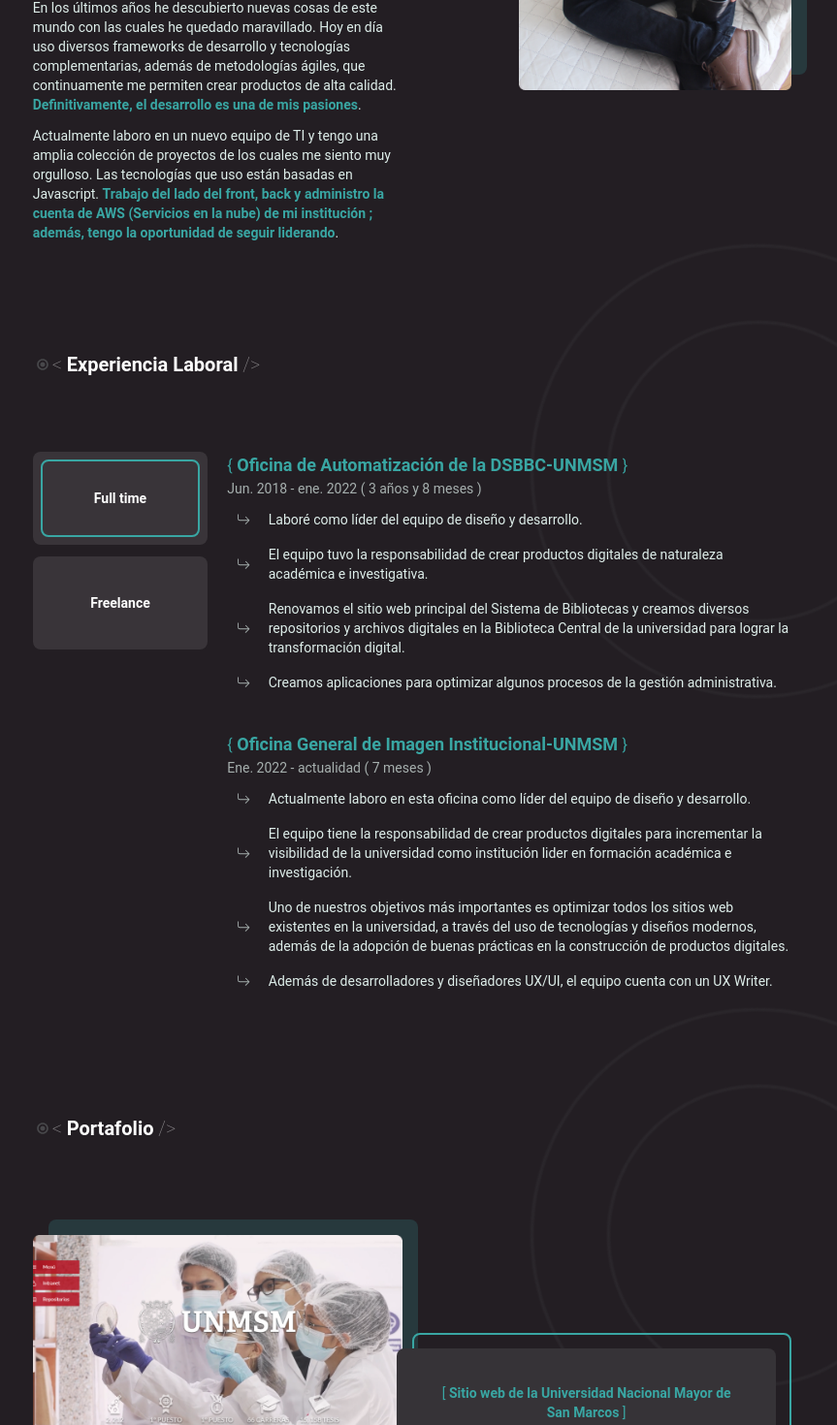
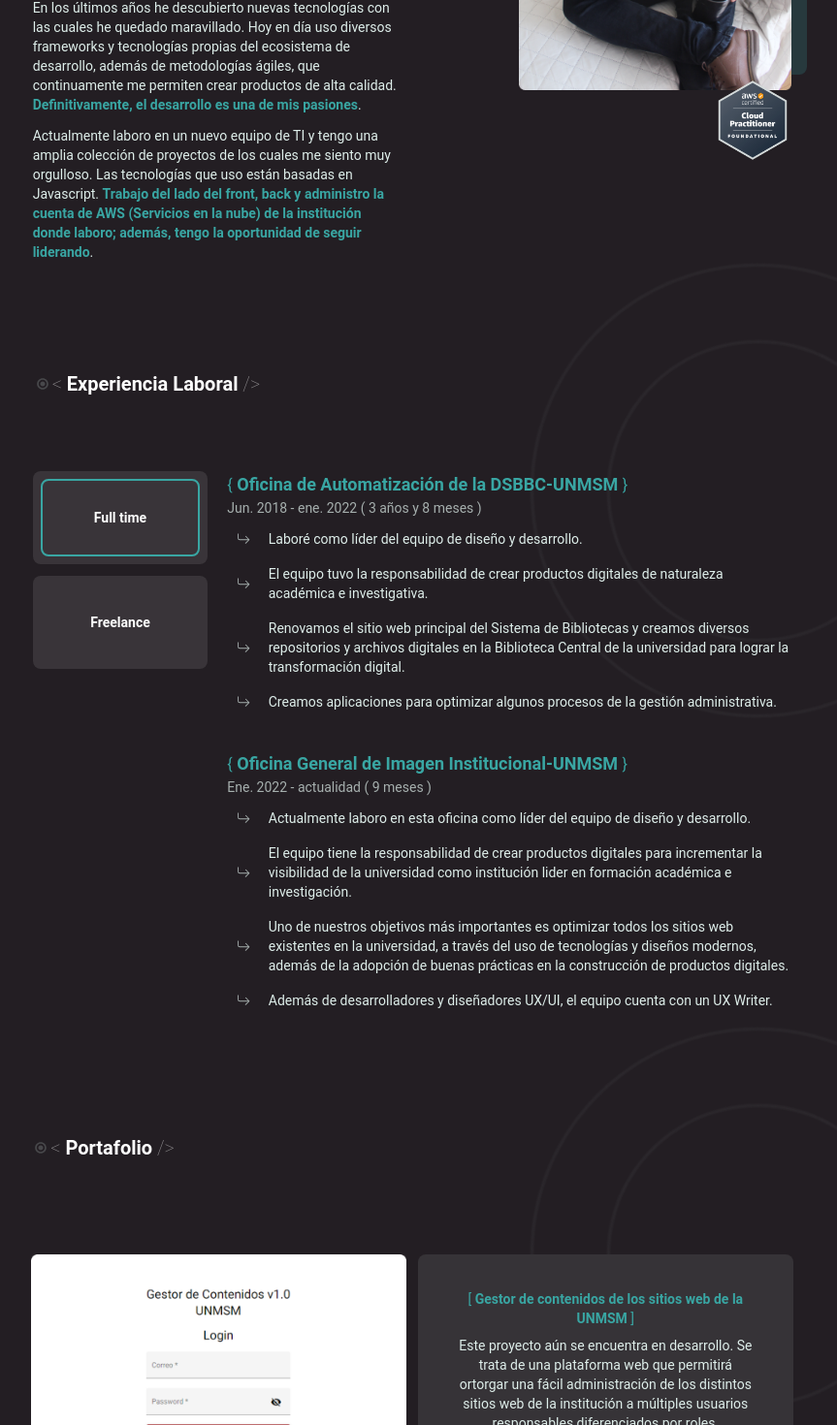
Before and after one commit to luiscavibot/luis-castillo-villafuerte, a Next.js app: page / in a window 1280 px wide. Shown: the part 1330-2800 px from the top of the page at 97% size, without its empty margins (215-1078 px from the left). Built offline with nearby package versions, Linux system fonts and the light colour scheme.

Commit message:
actualizacion

```diff
--- a/components/AcercaDeMi.tsx
+++ b/components/AcercaDeMi.tsx
@@ -25,11 +25,11 @@ export const AcercaDeMi = () => {
 				digital.
 			</p>
 			<p className="mb-3">
-				En los últimos años he descubierto nuevas cosas de este mundo
-				con las cuales he quedado maravillado. Hoy en día uso diversos
-				frameworks de desarrollo y tecnologías complementarias, además
-				de metodologías ágiles, que continuamente me permiten crear
-				productos de alta calidad.{' '}
+				En los últimos años he descubierto nuevas tecnologías con las
+				cuales he quedado maravillado. Hoy en día uso diversos
+				frameworks y tecnologías propias del ecosistema de desarrollo,
+				además de metodologías ágiles, que continuamente me permiten
+				crear productos de alta calidad.{' '}
 				<span className="text-verde font-semibold">
 					Definitivamente, el desarrollo es una de mis pasiones
 				</span>
@@ -41,8 +41,8 @@ export const AcercaDeMi = () => {
 				Las tecnologías que uso están basadas en Javascript.{' '}
 				<span className="text-verde font-semibold">
 					Trabajo del lado del front, back y administro la cuenta de
-					AWS &#40;Servicios en la nube&#41; de mi institución ;
-					además, tengo la oportunidad de seguir liderando
+					AWS &#40;Servicios en la nube&#41; de la institución donde
+					laboro; además, tengo la oportunidad de seguir liderando
 				</span>
 				.
 			</p>
--- a/components/CardProyecto.tsx
+++ b/components/CardProyecto.tsx
@@ -12,7 +12,7 @@ const CardProyecto: FC<Props> = ({ src, link, title }) => {
 			onClick={() => {
 				window.open(`${link}`, '_blank');
 			}}
-			className="hover:scale-105 transition-transform cursor-pointer before:z-0 before:hover:z-0 before:block before:absolute before:rounded-lg before:inset-0 before:translate-x-4 before:-translate-y-4 before:bg-verde/20 before:border-3 relative inline-block">
+			className="hover:scale-105 transition-transform cursor-pointer">
 			<Image
 				src={src}
 				className="grayscale-0"
--- a/components/ExperienciaLaboral.tsx
+++ b/components/ExperienciaLaboral.tsx
@@ -64,7 +64,7 @@ const ExperienciaLaboral = () => {
 						<span className="font-normal text-base">&#125;</span>
 					</h1>
 					<p className="text-claro/70 mb-3">
-						Ene. 2022 - actualidad &#40; 7 meses &#41;
+						Ene. 2022 - actualidad &#40; 9 meses &#41;
 					</p>
 					<div>
 						<ListItem text="Actualmente laboro en esta oficina como líder del equipo de diseño y desarrollo." />
--- a/components/PortfolioContent.tsx
+++ b/components/PortfolioContent.tsx
@@ -3,22 +3,71 @@ import Proyect from './Proyect';
 import proyectoPosgrado from '../public/img/proyecto-posgrado.png';
 import proyectoUnmsm from '../public/img/proyecto-unmsm.png';
 import proyectoAc19p from '../public/img/proyecto-ac19p.png';
+import proyectoCmUnmsm from '../public/img/proyecto-cm-unmsm.png';
+
 const PortfolioContent = () => {
 	const proyectsData = [
 		{
-			id: '1',
-			tools: ['Node', 'MySQL', 'Sass', 'AWS', 'Serverless'],
-			content: `Este proyecto tuvo como objetivo visibilizar el
-			liderazgo académico e investigativo de la Universidad Nacional
-			Mayor de San Marcos y estableció las bases para la estandarización
-			 y optimización de sus sitios web secundarios. `,
-			title: 'Sitio web de la Universidad Nacional Mayor de San Marcos',
-			image: proyectoUnmsm,
-			link: 'https://unmsm.edu.pe/',
+			id: '0',
+			tools: [
+				{
+					area: 'Frontend',
+					tecnologies: ['Angular', 'Angular material', 'TailwindCSS'],
+				},
+				{
+					area: 'Backend',
+					tecnologies: ['NestJS', 'TypeORM', 'MySQL', 'JWT'],
+				},
+				{
+					area: 'Deployment',
+					tecnologies: [
+						'Amazon ECS',
+						'Amazon Fargate',
+						'Amazon ECR',
+						'Amazon CodePipeline',
+						'Amazon CodeBuild',
+						'Amazon S3',
+						'Amazon CodeCommit',
+						'Amazon RDS',
+					],
+				},
+			],
+			content: `Este proyecto aún se encuentra en desarrollo. Se trata de
+			 una plataforma web que permitirá ortorgar una fácil administración de los
+			 distintos sitios web de la institución a múltiples usuarios responsables diferenciados
+			  por roles.`,
+			title: 'Gestor de contenidos de los sitios web de la UNMSM',
+			image: proyectoCmUnmsm,
+			link: 'http://cm.unmsm.click',
 		},
 		{
-			id: '2',
-			tools: ['Node', 'ReactJS', 'Sass', 'MySQL', 'AWS'],
+			id: '1',
+			tools: [
+				{
+					area: 'Frontend',
+					tecnologies: [
+						'React',
+						'Sass',
+						'Formik',
+						'Semantic UI',
+						'Scroll Infinite',
+					],
+				},
+				{
+					area: 'Backend',
+					tecnologies: ['NodeJS', 'Express', 'MySQL'],
+				},
+				{
+					area: 'Deployment',
+					tecnologies: [
+						'Nginx',
+						'Amazon EC2',
+						'Amazon S3',
+						'Amazon RDS',
+						'Amazon CloudFront',
+					],
+				},
+			],
 			content: `El Archivo Covid-19 Perú es un repositorio digital nacional que materializa un
 			arduo trabajo de investigación sobre el efecto social de la pandemia del COVID-19 en el Perú.
 			Recopila un interesante acervo de materiales auditivos, visuales y textuales.`,
@@ -27,14 +76,61 @@ const PortfolioContent = () => {
 			link: 'https://ac19p.unmsm.edu.pe/',
 		},
 		{
-			id: '3',
-			tools: ['Node', 'NextJS', 'Tailwind CSS', 'MySQL', 'AWS'],
+			id: '2',
+			tools: [
+				{
+					area: 'Frontend',
+					tecnologies: ['NextJS', 'TailwindCSS'],
+				},
+				{
+					area: 'Backend',
+					tecnologies: ['NodeJS', 'Express', 'MySQL'],
+				},
+				{
+					area: 'Deployment',
+					tecnologies: [
+						'Nginx',
+						'Amazon EC2',
+						'Amazon S3',
+						'Amazon RDS',
+					],
+				},
+			],
 			content: `En este proyecto, la Universidad Nacional Mayor de San Marcos
 			muestra su oferta académica de Posgrado, a través de una plataforma
 			 interactiva que reúne los múltiples programas que dispone para su comunidad.`,
 			title: 'Estudios de Posgrado de la UNMSM (Próximo a publicar)',
 			image: proyectoPosgrado,
 			link: 'https://estudios-posgrado-prototype.vercel.app/maestrias',
+		},
+		{
+			id: '3',
+			tools: [
+				{
+					area: 'Frontend',
+					tecnologies: ['NodeJS', 'Sass', 'Bootstrap'],
+				},
+				{
+					area: 'Backend',
+					tecnologies: ['NodeJS', 'Express', 'MySQL'],
+				},
+				{
+					area: 'Deployment',
+					tecnologies: [
+						'Nginx',
+						'Amazon EC2',
+						'Amazon S3',
+						'Amazon RDS',
+					],
+				},
+			],
+			content: `Este proyecto tuvo como objetivo visibilizar el
+			liderazgo académico e investigativo de la Universidad Nacional
+			Mayor de San Marcos y estableció las bases para la estandarización
+			 y optimización de sus sitios web secundarios.`,
+			title: 'Sitio web de la Universidad Nacional Mayor de San Marcos',
+			image: proyectoUnmsm,
+			link: 'https://unmsm.edu.pe/',
 		},
 	];
 	return (
--- a/components/PresentacionPrincipal.tsx
+++ b/components/PresentacionPrincipal.tsx
@@ -14,9 +14,12 @@ export default function PresentacionPrincipal() {
 				</span>
 			</h1>
 			<h2 className="text-lg mt-2">
-				y soy un <span className="text-2xl">Full stack developer </span>{' '}
+				y soy un{' '}
+				<span className="text-2xl">
+					Full stack developer - Semi senior{' '}
+				</span>{' '}
 				con experiencia en el manejo de
-				<span className="text-2xl"> Cloud Services</span> &#40;+4
+				<span className="text-2xl"> servicios de AWS </span> &#40;+4
 				años&#41;.
 			</h2>
 			<p className="text-verde mt-14 font-semibold">
--- a/components/Proyect.tsx
+++ b/components/Proyect.tsx
@@ -1,6 +1,5 @@
 import React, { FC, useId } from 'react';
 import CardProyecto from '../components/CardProyecto';
-import { AiOutlineTool } from 'react-icons/ai';
 import { StaticImageData } from 'next/future/image';
 
 interface Props {
@@ -8,11 +7,16 @@ interface Props {
 }
 interface Information {
 	id: string;
-	tools: string[];
+	tools: Tools[];
 	content: string;
 	title: string;
 	image: StaticImageData;
 	link: string;
+}
+
+interface Tools {
+	area: string;
+	tecnologies: string[];
 }
 
 const Proyect: FC<Props> = ({ data }) => {
@@ -21,21 +25,13 @@ const Proyect: FC<Props> = ({ data }) => {
 		<>
 			<div className="col-start-3 col-span-4">
 				<CardProyecto src={image} link={link} title={title} />
-				<ul className="absolute flex items-center gap-2 text-sm">
-					<li>
-						<AiOutlineTool size="1rem" color="#DEEEEA" />
-					</li>
-					{tools.map((tool) => (
-						<li key={data.id + data.title}>{tool}</li>
-					))}
-				</ul>
 			</div>
-			<div className="col-start-3 col-span-8 flex justify-end relative before:w-1/2 before:h-full before:block before:-top-32 text-sm before:z-0 before:absolute  before:rounded-lg before:border-2 before:border-verde">
+			<div className="col-span-4 flex text-sm">
 				<div
 					onClick={() => {
 						window.open(`${link}`, '_blank');
 					}}
-					className="cursor-pointer w-1/2 bg-gris hover:scale-105 transition-transform origin-top-right p-9 text-center relative right-4 -top-28 z-20 rounded-lg ">
+					className="cursor-pointer bg-gris hover:scale-105 transition-transform p-9 text-center relative z-20 rounded-lg ">
 					<h1 className="font-bold text-sm mb-2 text-verde">
 						<span className="font-normal text-sm">&#91;</span>&#160;
 						{title}&#160;
@@ -44,6 +40,44 @@ const Proyect: FC<Props> = ({ data }) => {
 					<p className="text-sm">{content}</p>
 				</div>
 			</div>
+			<div className="flex flex-wrap gap-x-4 gap-y-2 text-xs col-start-3 col-span-8 outline outline-2 rounded-md outline-gris mb-12 mt-2 p-3">
+				<div className="flex items-baseline gap-1">
+					<ul className="flex flex-wrap items-center gap-2">
+						<li className="font-bold">{data.tools[0].area}: </li>
+						{data.tools[0].tecnologies.map((tool) => (
+							<li
+								className="flex-none py-1 rounded-lg px-2 bg-gris"
+								key={data.id + data.title}>
+								{tool}
+							</li>
+						))}
+					</ul>
+				</div>
+				<div className="flex items-baseline gap-1">
+					<ul className="flex flex-wrap items-center gap-2">
+						<li className="font-bold">{data.tools[1].area}: </li>
+						{data.tools[1].tecnologies.map((tool) => (
+							<li
+								className="flex-none py-1 rounded-lg px-2 bg-gris"
+								key={data.id + data.title}>
+								{tool}
+							</li>
+						))}
+					</ul>
+				</div>
+				<div className="flex items-baseline gap-1">
+					<ul className="flex flex-wrap items-center gap-2">
+						<li className="font-bold">{data.tools[2].area}: </li>
+						{data.tools[2].tecnologies.map((tool) => (
+							<li
+								className="flex-none py-1 rounded-lg px-2 bg-gris"
+								key={data.id + data.title}>
+								{tool}
+							</li>
+						))}
+					</ul>
+				</div>
+			</div>
 		</>
 	);
 };
--- a/pages/index.tsx
+++ b/pages/index.tsx
@@ -72,20 +72,7 @@ const Home: NextPage = () => {
 			<main className="bg-fondoOscuro text-claro font-roboto">
 				<div className="container relative mx-auto px-12">
 					<div className="h-screen relative flex items-center">
-						<div className="flex justify-between items-center absolute z-10 top-0 inset-x-0 animate__fadeIn animate__animated animate__delay-2s mt-5">
-							<div
-								className="hover:scale-105 transition-transform cursor-pointer"
-								onClick={() => {
-									window.open(
-										'https://www.credly.com/badges/3cb4f6c2-7f7e-4425-9fa2-a30bbb8a1431/public_url',
-										'_blank'
-									);
-								}}>
-								<Image
-									src={awsCertifiedCloudPractitioner}
-									className="w-20"
-								/>
-							</div>
+						<div className="flex justify-end items-center absolute z-10 top-0 inset-x-0 animate__fadeIn animate__animated animate__delay-2s mt-5">
 							<MenuPrincipal
 								goTos={{
 									goToAcercaDeMi,
@@ -122,6 +109,21 @@ const Home: NextPage = () => {
 						</div>
 						<div className="col-start-8 col-span-3">
 							<FotoPersonal />
+							<div className="flex justify-end">
+								<div
+									className="hover:scale-105 transition-transform cursor-pointer"
+									onClick={() => {
+										window.open(
+											'https://www.credly.com/badges/3cb4f6c2-7f7e-4425-9fa2-a30bbb8a1431/public_url',
+											'_blank'
+										);
+									}}>
+									<Image
+										src={awsCertifiedCloudPractitioner}
+										className="w-20 animate-pulse"
+									/>
+								</div>
+							</div>
 						</div>
 					</div>
 					<div
@@ -131,7 +133,7 @@ const Home: NextPage = () => {
 					</div>
 					<div
 						ref={portafolioRef}
-						className="pt-28 grid grid-cols-12 gap-x-5 relative z-10"
+						className="pt-28 grid grid-cols-12 gap-x-3 gap-y-0 relative z-10"
 						id="portafolio">
 						<Image
 							src={circuferenciaCocentrica1}
```
Also changed, not shown: components/Skills.tsx (+10 -10 lines), public/img/proyecto-cm-unmsm.png (added).
